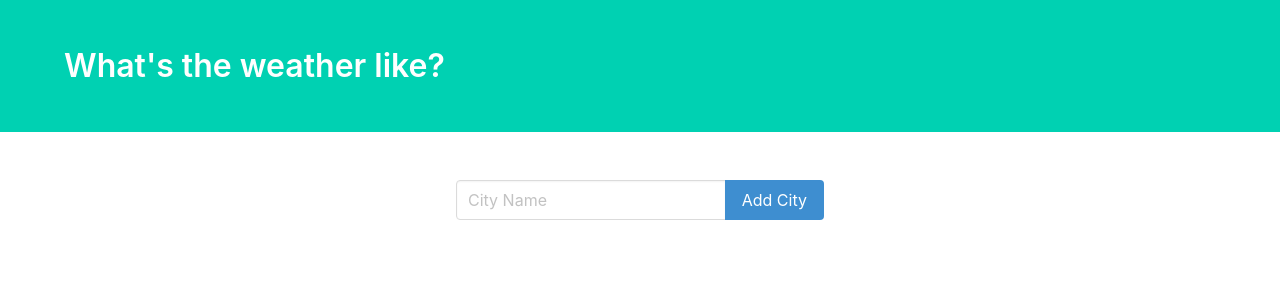
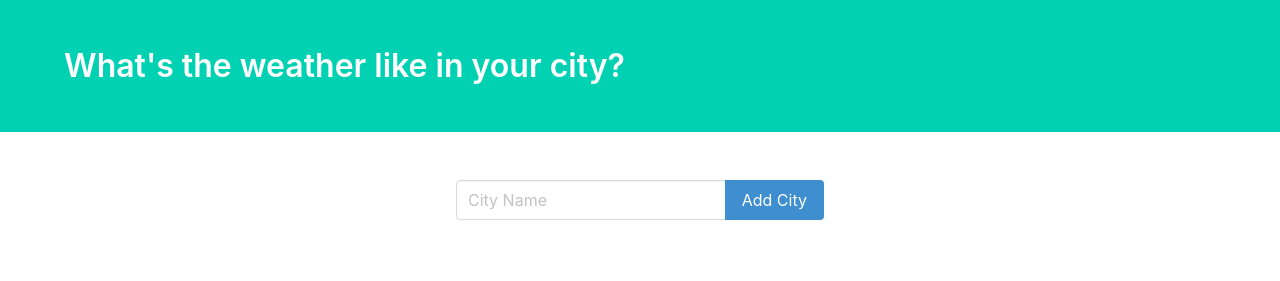
Before and after one commit to sdbeng/clima, a Django app: template app/weather/templates/weather/weather.html in a window 1280 px wide. Shown: the top 281 px of the page. Run offline with Django 3.2, Linux system fonts and the light colour scheme; the template is opened without the code that fills it: most values are stand-ins (such as "Sample title", 1, 10 or a date in 2020); some libraries are stand-ins or nearby versions.

Commit message:
update template

```diff
--- a/app/weather/templates/weather/weather.html
+++ b/app/weather/templates/weather/weather.html
@@ -14,7 +14,7 @@
         <div class="hero-body">
             <div class="container">
                 <h1 class="title">
-                    What's the weather like?
+                    What's the weather like in your city?
                 </h1>
             </div>
         </div>
@@ -47,16 +47,16 @@
                         <article class="media">
                             <div class="media-left">
                                 <figure class="image is-50x50">
-                                    <img src="http://openweathermap.org/img/w/10d.png" alt="Image">
+                                    <img src="http://openweathermap.org/img/w/{{ city_data.icon}}.png" alt="Image">
                                 </figure>
                             </div>
                             <div class="media-content">
                                 <div class="content">
                                     <p>
-                                        <span class="title">Las Vegas</span>
+                                        <span class="title">{{ city_data.city}}</span>
                                         <br>
-                                        <span class="subtitle">29° F</span>
-                                        <br> thunderstorm with heavy rain
+                                        <span class="subtitle">{{ city_data.temperature}}</span>
+                                        <br> {{ city_data.description}}
                                     </p>
                                 </div>
                             </div>
```
Also changed, not shown: app/weather/views.py (+9 -7 lines).
